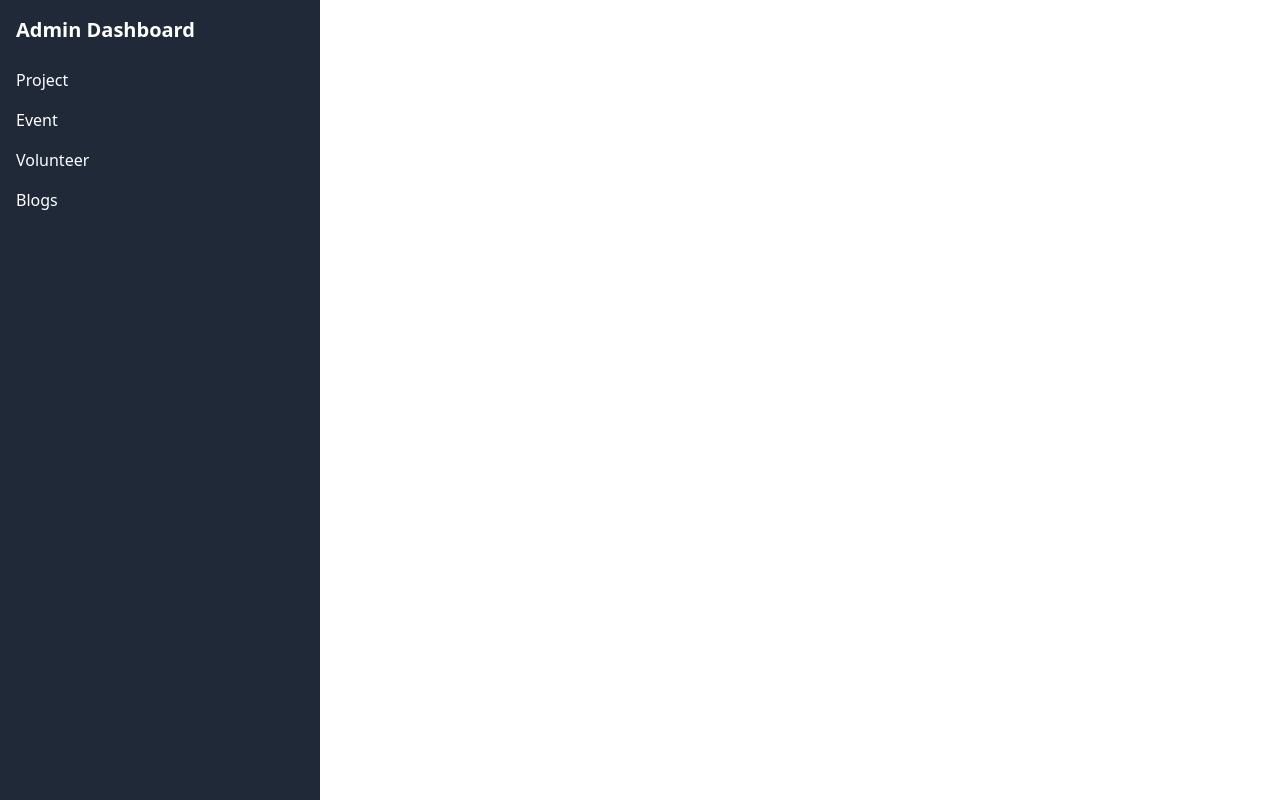
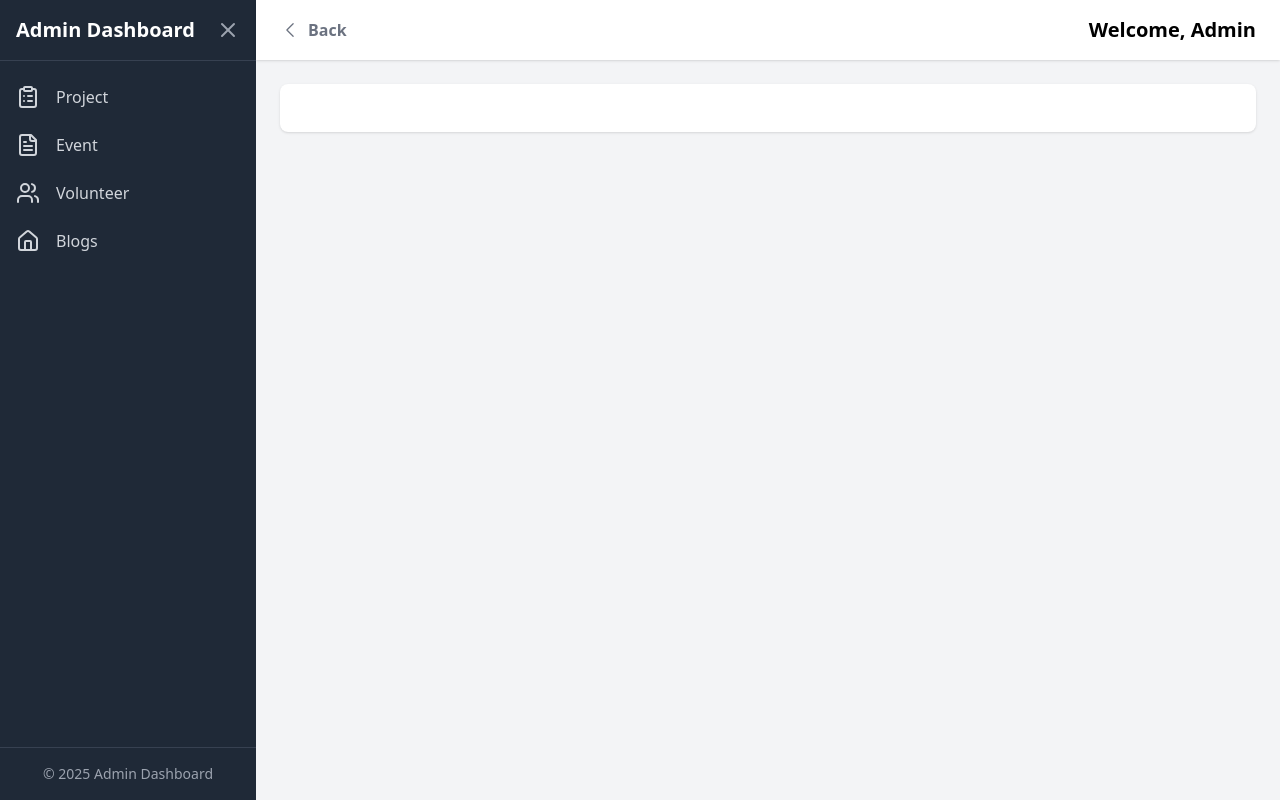
Before and after one commit to Kumaraguru-Microcosm/Microcosm-Website, a React (Vite) app: page /admin in a window 1280 px wide. Built offline with nearby package versions, Linux system fonts and the light colour scheme.

Commit message:
UI for Admin Page

```diff
--- a/package.json
+++ b/package.json
@@ -17,6 +17,7 @@
     "@fortawesome/react-fontawesome": "^0.2.2",
     "date-fns": "^4.1.0",
     "framer-motion": "^11.13.1",
+    "lucide-react": "^0.474.0",
     "react": "^18.3.1",
     "react-countup": "^6.5.3",
     "react-dom": "^18.3.1",
--- a/src/pages/AdminPage.tsx
+++ b/src/pages/AdminPage.tsx
@@ -1,43 +1,97 @@
 // src/pages/AdminPage.tsx
-import React from "react";
-import { Link, Outlet } from "react-router-dom";
+import React, { useState } from "react";
+import { Link, Outlet, useNavigate } from "react-router-dom";
+import { Home, ClipboardList, Users, FileText, Menu, X } from "lucide-react";
 
 const AdminPage: React.FC = () => {
+  const [isSidebarOpen, setSidebarOpen] = useState(true);
+  const navigate = useNavigate();
+
+  const menuItems = [
+    { name: "Project", to: "/admin/project", icon: <ClipboardList /> },
+    { name: "Event", to: "/admin/event", icon: <FileText /> },
+    { name: "Volunteer", to: "/admin/volunteer", icon: <Users /> },
+    { name: "Blogs", to: "/admin/blogs", icon: <Home /> },
+  ];
+
   return (
     <div className="flex h-screen">
       {/* Sidebar */}
-      <aside className="w-1/4 bg-gray-800 text-white p-4">
-        <h2 className="text-xl font-bold mb-6">Admin Dashboard</h2>
-        <nav>
-          <ul className="space-y-4">
-            <li>
-              <Link to="/admin/project" className="hover:text-gray-300">
-                Project
-              </Link>
-            </li>
-            <li>
-              <Link to="/admin/event" className="hover:text-gray-300">
-                Event
-              </Link>
-            </li>
-            <li>
-              <Link to="/admin/volunteer" className="hover:text-gray-300">
-                Volunteer
-              </Link>
-            </li>
-            <li>
-              <Link to="/admin/blogs" className="hover:text-gray-300">
-                Blogs
-              </Link>
-            </li>
+      <aside
+        className={`bg-gray-800 text-white transition-transform duration-300 ${isSidebarOpen ? "w-64" : "w-20"
+          } flex flex-col`}
+      >
+        <div className="flex items-center justify-between px-4 py-4 border-b border-gray-700">
+          <h2
+            className={`text-xl font-bold ${isSidebarOpen ? "block" : "hidden"
+              }`}
+          >
+            Admin Dashboard
+          </h2>
+          <button
+            className="text-gray-400 hover:text-white"
+            onClick={() => setSidebarOpen(!isSidebarOpen)}
+          >
+            {isSidebarOpen ? <X /> : <Menu />}
+          </button>
+        </div>
+        <nav className="flex-1 mt-4">
+          <ul className="space-y-2">
+            {menuItems.map((item) => (
+              <li key={item.name}>
+                <Link
+                  to={item.to}
+                  className="flex items-center gap-4 px-4 py-2 text-gray-300 hover:bg-gray-700 hover:text-white rounded"
+                >
+                  {item.icon}
+                  <span className={`${isSidebarOpen ? "block" : "hidden"}`}>
+                    {item.name}
+                  </span>
+                </Link>
+              </li>
+            ))}
           </ul>
         </nav>
+        <div className="px-4 py-4 border-t border-gray-700 text-sm text-center text-gray-400">
+          © 2025 Admin Dashboard
+        </div>
       </aside>
 
       {/* Main Content */}
-      <main className="w-3/4 p-6">
-        <Outlet />
-      </main>
+      <div className="flex-1 flex flex-col bg-gray-100">
+        {/* Header */}
+        <header className="bg-white shadow px-6 py-4 flex items-center justify-between">
+          <button
+            onClick={() => navigate("/")} // Navigate to the previous page
+            className="flex items-center text-gray-500 hover:text-gray-700 font-semibold space-x-2"
+          >
+            <svg
+              xmlns="http://www.w3.org/2000/svg"
+              fill="none"
+              viewBox="0 0 24 24"
+              strokeWidth="1.5"
+              stroke="currentColor"
+              className="w-5 h-5"
+            >
+              <path
+                strokeLinecap="round"
+                strokeLinejoin="round"
+                d="M15.75 19.5L8.25 12l7.5-7.5"
+              />
+            </svg>
+            <span>Back</span>
+          </button>
+          <h1 className="text-xl font-semibold">Welcome, Admin</h1>
+        </header>
+
+        {/* Content Area */}
+        <main className="flex-1 p-6">
+          <div className="max-w-6xl mx-auto bg-white shadow rounded-lg p-6">
+            <Outlet />
+          </div>
+        </main>
+      </div>
+
     </div>
   );
 };
```
Also changed, not shown: 2 other files (tests, documents, lock files or other folders).
